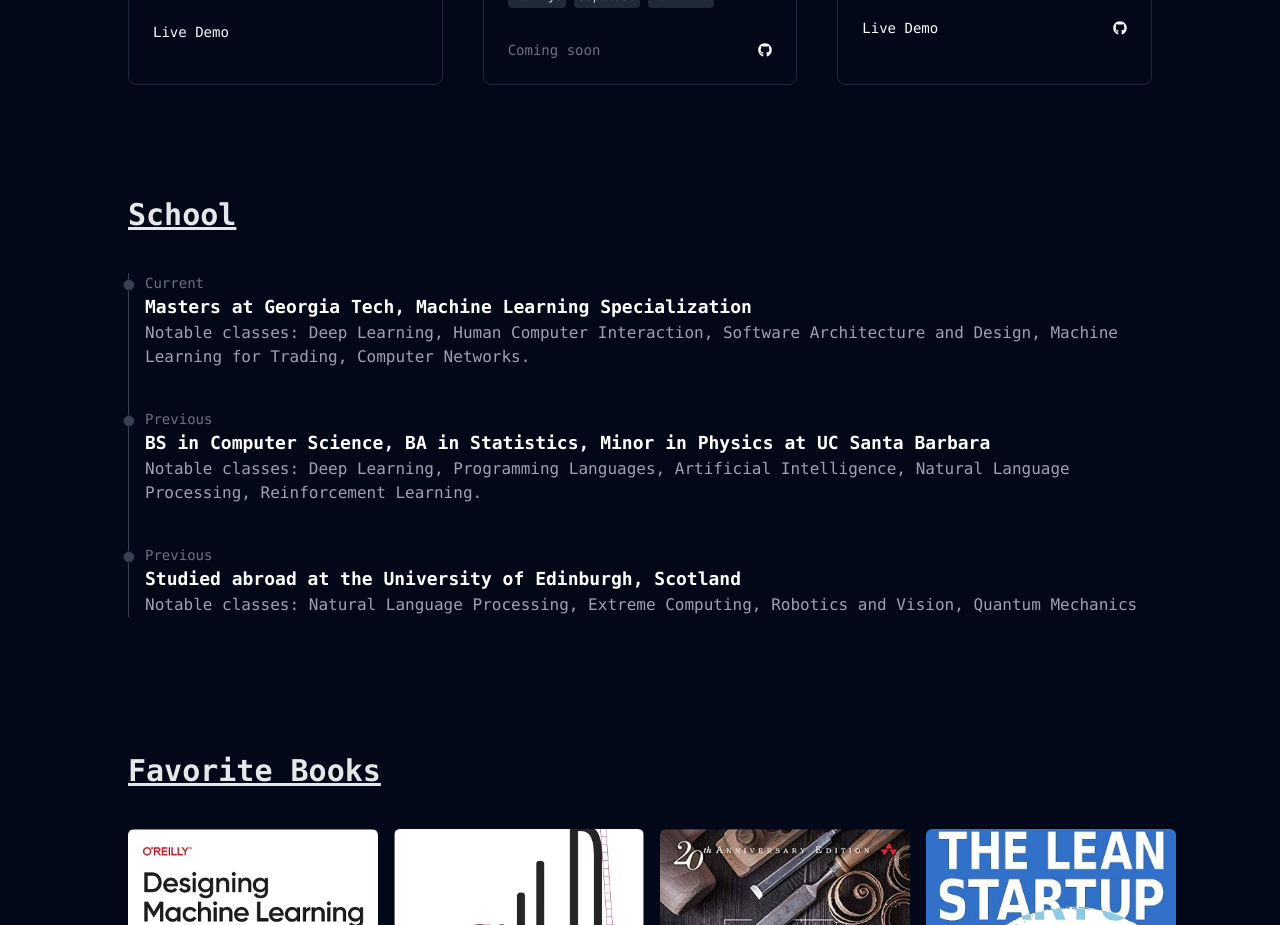
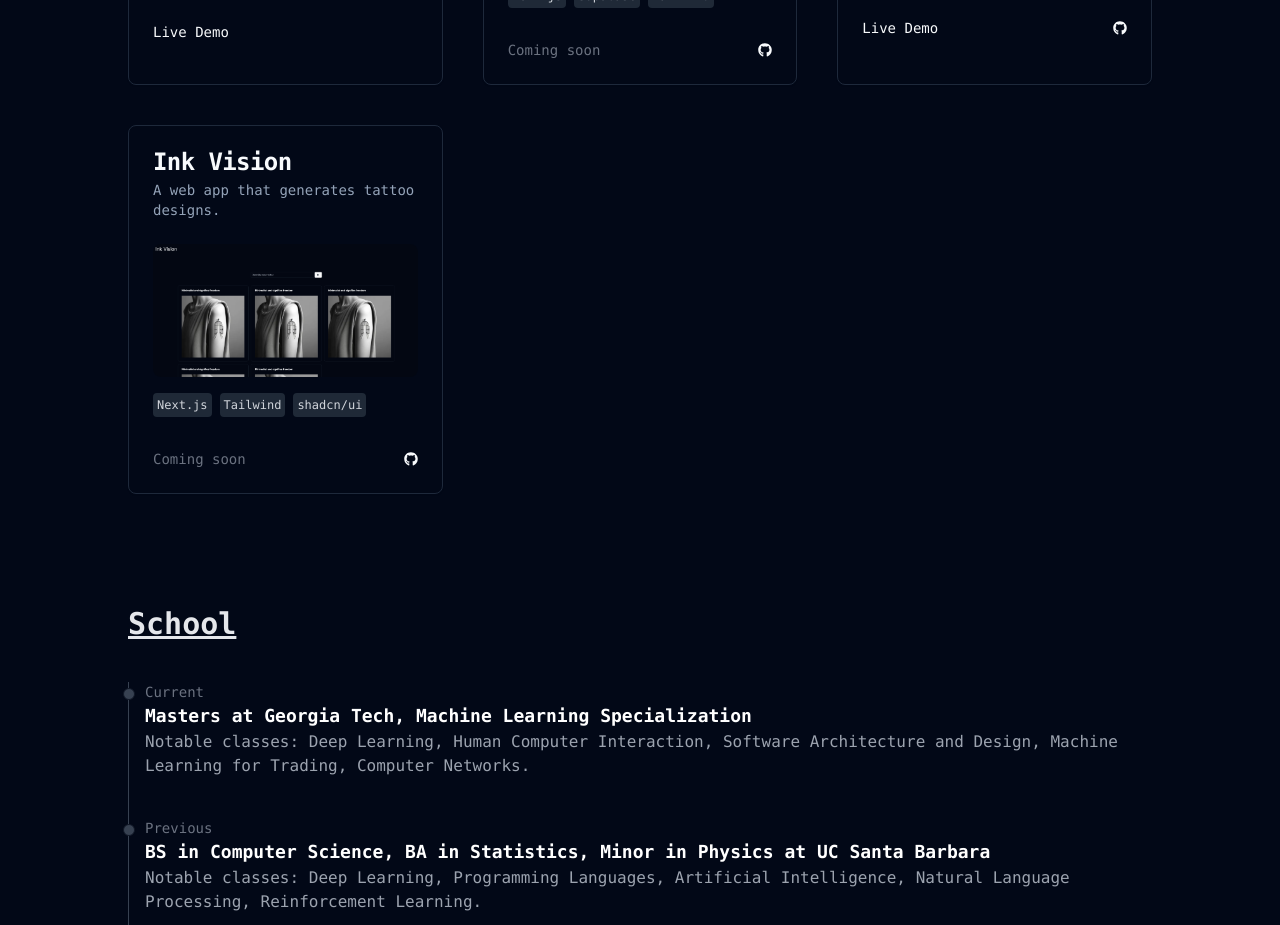
Before and after one commit to aripo99/personal-website, a Next.js app: page / in a window 1280 px wide. Shown: the part 2320-3245 px from the top of the page. Built offline with nearby package versions, Linux system fonts and the light colour scheme.

Commit message:
Add tattoo generator project

```diff
--- a/components/Projects.tsx
+++ b/components/Projects.tsx
@@ -58,6 +58,14 @@ const Projects = () => {
             github: 'https://github.com/aripo99/meme_generator',
             image: '/images/meme_generator.png',
             url: 'https://aimemelab.com'
+        },
+        {
+            name: 'Ink Vision',
+            description: 'A web app that generates tattoo designs.',
+            techStack: ['Next.js', 'Tailwind', 'shadcn/ui'],
+            github: 'https://github.com/aripo99/ink-vision',
+            image: '/images/tattoo_generator.png',
+            url: 'https://aitr.vercel.app'
         }
     ];
 
```
Also changed, not shown: public/images/tattoo_generator.png (added).
